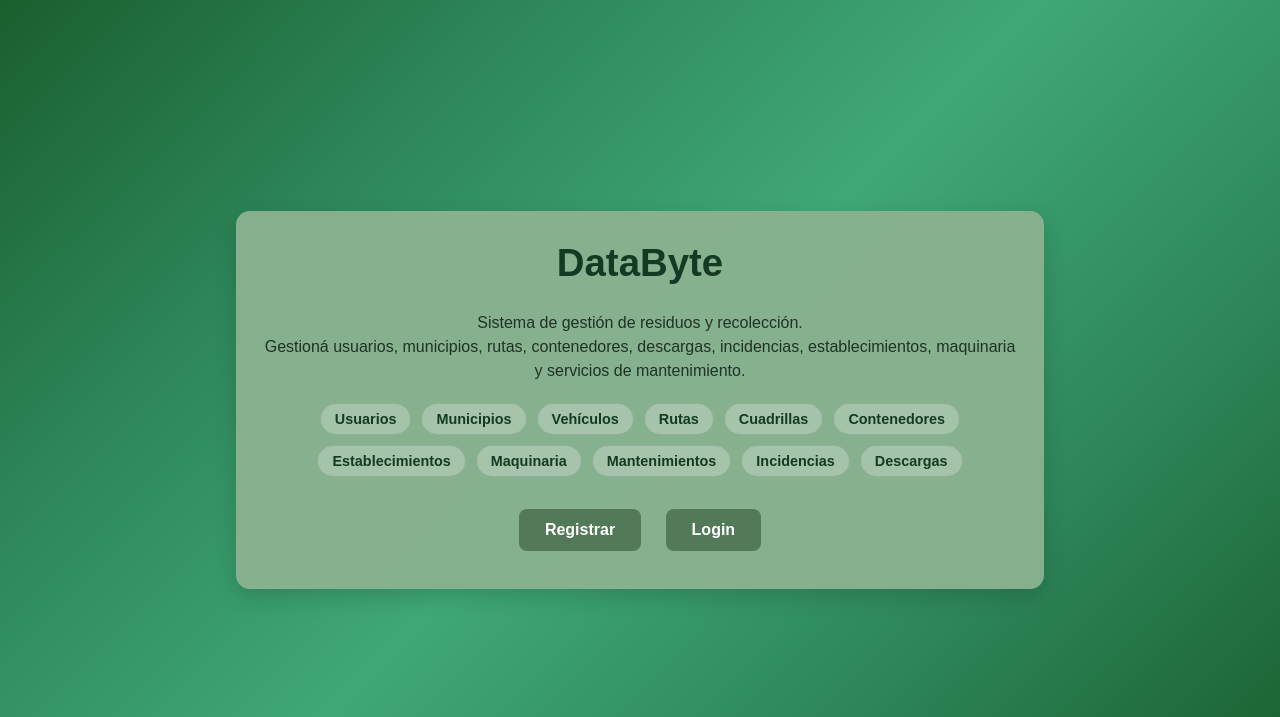
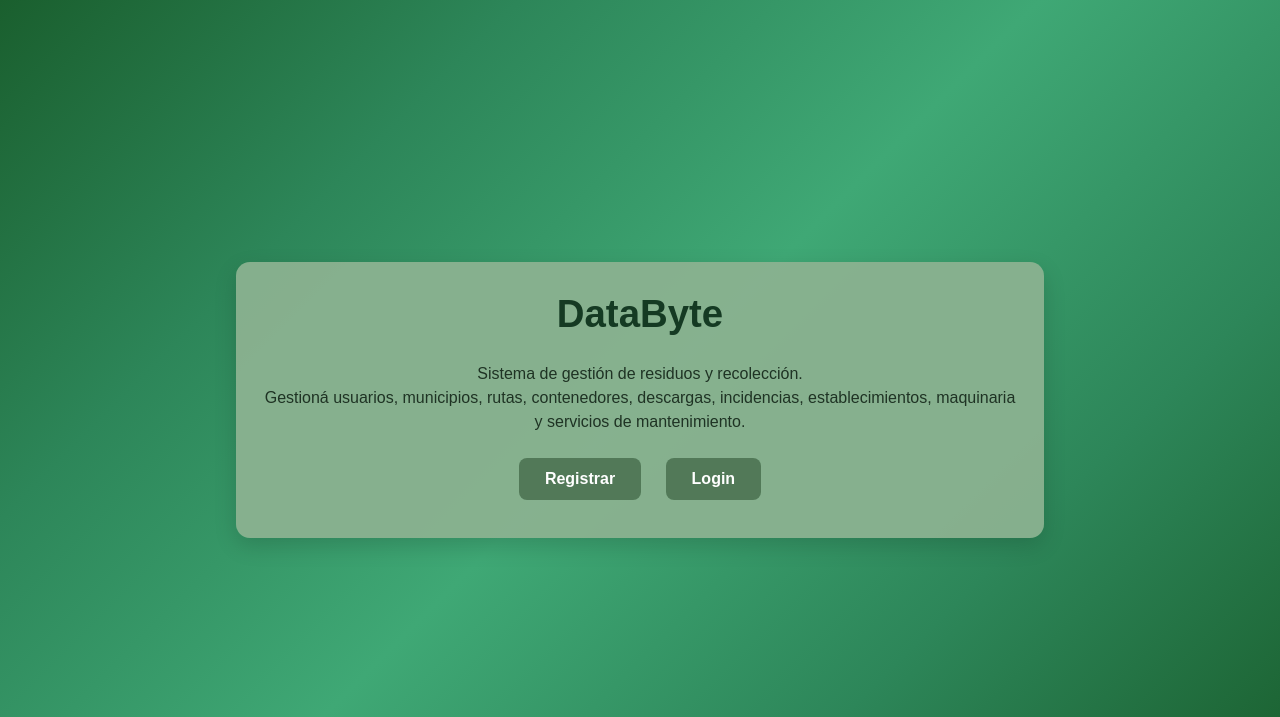
Before and after one commit to MuninGray/DataByte, a PHP site: page /LandingPage.html in a window 1280 px wide. Shown: the top 717 px of the page. Run offline with PHP 8.4, Linux system fonts and the light colour scheme.

Commit message:
se ha corregido la landing page nuevamente

```diff
--- a/Landing page/LandingPage/LandingPage.css
+++ b/Landing page/LandingPage/LandingPage.css
@@ -42,15 +42,6 @@ p {
     margin: 20px 0 24px;
 }
 
-.modulos span {
-    background: rgba(255,255,255,0.25);
-    border: 1px solid rgba(21,58,35,0.15);
-    border-radius: 999px;
-    padding: 7px 14px;
-    font-size: 0.9rem;
-    font-weight: 600;
-    color: #153a23;
-}
 
 .boton_login,
 .boton_register {
--- a/Landing page/LandingPage/LandingPage.html
+++ b/Landing page/LandingPage/LandingPage.html
@@ -16,20 +16,6 @@
         <p>Sistema de gestión de residuos y recolección.<br>
            Gestioná usuarios, municipios, rutas, contenedores, descargas, incidencias, establecimientos, maquinaria y servicios de mantenimiento.</p>
 
-        <div class="modulos">
-            <span>Usuarios</span>
-            <span>Municipios</span>
-            <span>Vehículos</span>
-            <span>Rutas</span>
-            <span>Cuadrillas</span>
-            <span>Contenedores</span>
-            <span>Establecimientos</span>
-            <span>Maquinaria</span>
-            <span>Mantenimientos</span>
-            <span>Incidencias</span>
-            <span>Descargas</span>
-        </div>
-
         <!-- Boton que te redirige al registrar usuario -->
         <a href="../Register/LandingPageRegister.html" class="boton_register">Registrar</a>
         <!-- Boton que te redirige al login usuario -->
```
